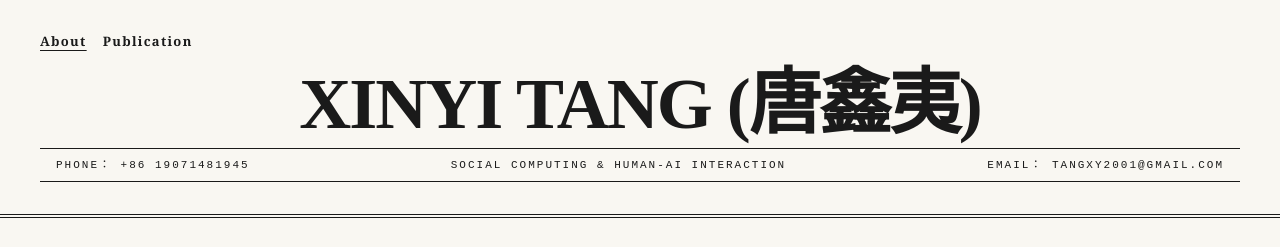
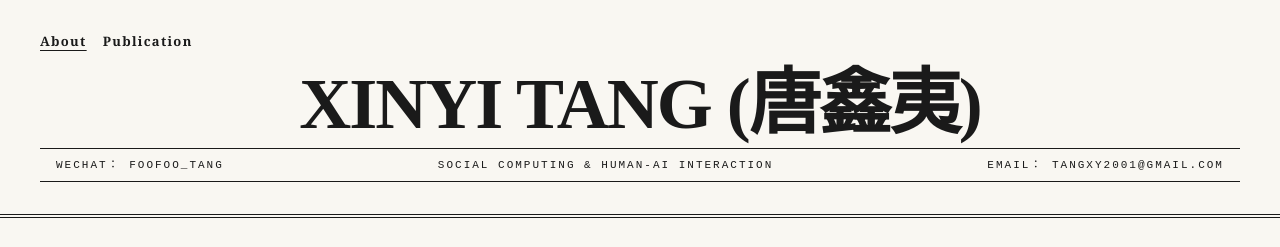
Before and after one commit to tangxy2001-sketch/Xinyi-Website, a React (Vite) app: page / in a window 1280 px wide. Shown: the top 247 px of the page. Built offline with nearby package versions, Linux system fonts and the light colour scheme; a web font is replaced by a local one.

Commit message:
Update contact information in App component

```diff
--- a/src/App.tsx
+++ b/src/App.tsx
@@ -45,7 +45,7 @@ const Header = ({ currentPage, setCurrentPage }: { currentPage: string, setCurre
           Xinyi Tang (唐鑫夷)
         </h1>
         <div className="border-y border-ink py-2 uppercase font-mono text-[11px] tracking-[2px] flex justify-between px-4">
-          <span>Phone： +86 19071481945</span>
+          <span>WeChat： Foofoo_tang</span>
           <span className="hidden md:block">Social Computing & Human-AI Interaction</span>
           <span>Email： tangxy2001@gmail.com</span>
         </div>
```
